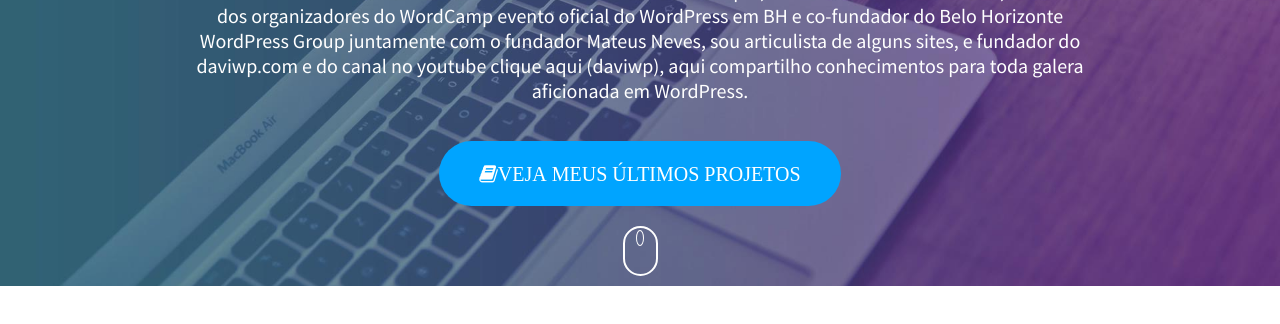
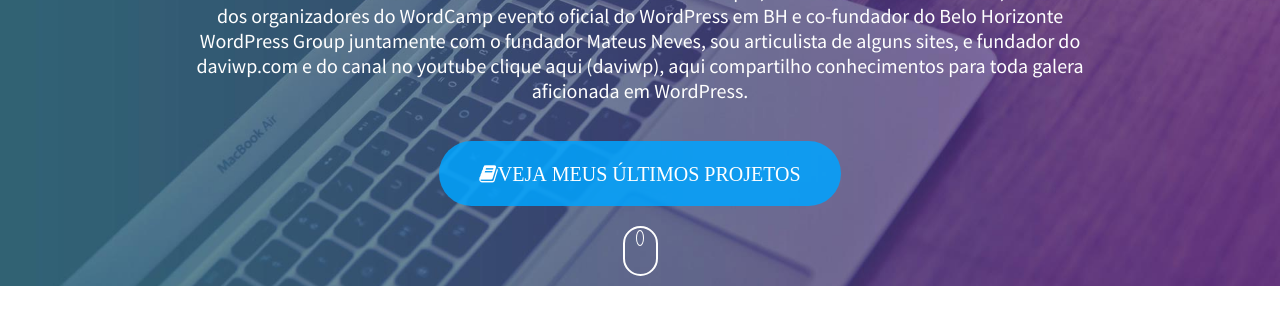
Before and after one commit to furabio/website-PPS, a website: page index.html in a window 1280 px wide. Shown: the part 410-734 px from the top of the page. Drawn offline with Linux system fonts and the light colour scheme.

Commit message:
fixed button index

```diff
--- a/css/style.css
+++ b/css/style.css
@@ -111,9 +111,12 @@
     text-transform: uppercase;
     font-size: 20px;
     border-radius: 50px;
-    background: #00a4ff;
+    background-color: rgba(0, 164, 255, 0.85);
     display: inline-block;
     margin: 10px 0;
+}
+header .about .dev a:hover {
+    background-color: rgba(0, 164, 255, 1);
 }
 header .mouse-icon {
     background: rgba(0,0,0,0);
```
